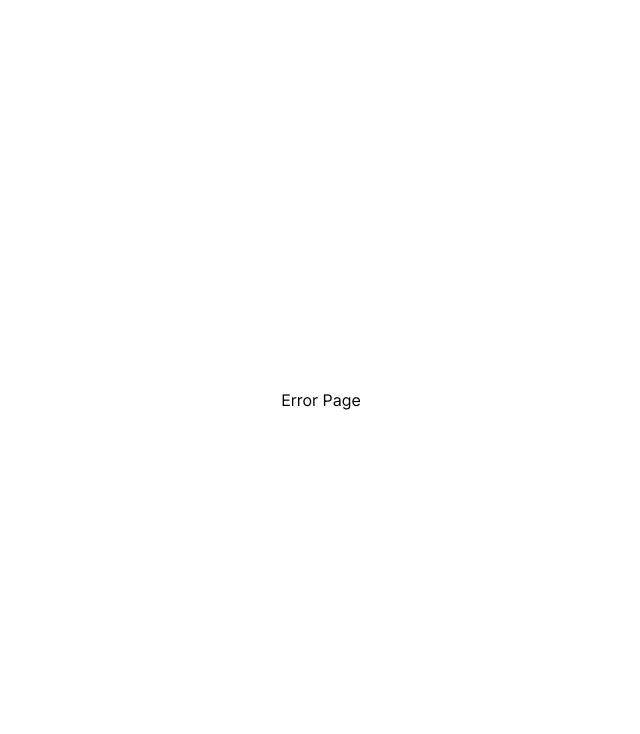
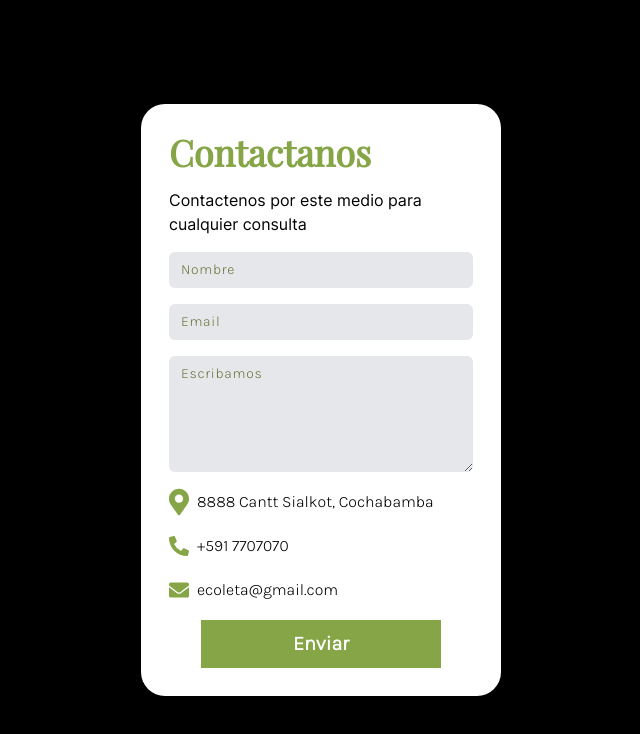
Before and after one commit to sbd0029992/ecolecta, a Next.js app: page /contact in a window 1280 px wide. Before the commit this address had no page. Shown: the top 734 px of the page, without its empty margins (319-959 px from the left). Built offline with nearby package versions, Linux system fonts and the light colour scheme.

Commit message:
feat(contact): movile view done

```diff
--- /dev/null
+++ b/src/components/TextArea.js
@@ -0,0 +1,33 @@
+import { useState } from 'react';
+
+function TextareaConContador(props) {
+  const { maxCaracteres } = props;
+  const [numCaracteres, setNumCaracteres] = useState(0);
+
+  const handleChange = (event) => {
+    const texto = event.target.value;
+    setNumCaracteres(texto.length);
+  };
+
+  const contadorClassName = numCaracteres > maxCaracteres ? 'text-red-500' : '';
+
+  return (
+    <div className='flex flex-col'>
+      <textarea
+        className='rounded-md border-0 bg-gray-200 text-sm placeholder-secondary placeholder:tracking-wider'
+        name='escribe'
+        id='escribe'
+        cols='20'
+        rows='5'
+        maxLength={maxCaracteres}
+        placeholder='Escribamos'
+        onChange={handleChange}
+      ></textarea>
+      <span
+        className={`absolute bottom-0 right-0 ${contadorClassName}`}
+      >{`${numCaracteres}/${maxCaracteres}`}</span>
+    </div>
+  );
+}
+
+export default TextareaConContador;
--- /dev/null
+++ b/src/pages/contact.js
@@ -0,0 +1,59 @@
+import React from 'react';
+//import icon location react-icons
+import { FaMapMarkerAlt } from 'react-icons/fa';
+//import icon phohet react-icons
+import { FaPhoneAlt } from 'react-icons/fa';
+//import icon email react-icons
+import { FaEnvelope } from 'react-icons/fa';
+
+function Contact() {
+  return (
+    <div className='mainDiv'>
+      <div className='containerContact'>
+        <h1 className=' text-primary'>Contactanos</h1>
+        <p>Contactenos por este medio para cualquier consulta </p>
+        <form action='post' className='formContact'>
+          <input
+            className='rounded-md border-0 bg-gray-200 text-sm placeholder-secondary placeholder:tracking-wider'
+            type='text'
+            placeholder='Nombre'
+          />
+          <input
+            className='rounded-md border-0 bg-gray-200 text-sm placeholder-secondary placeholder:tracking-wider'
+            type='email'
+            name='email'
+            id='email'
+            placeholder='Email'
+          />
+          <textarea
+            className='rounded-md border-0 bg-gray-200  text-sm placeholder-secondary placeholder:tracking-wider'
+            name='escribe'
+            id='escribe'
+            cols='20'
+            rows='5'
+            placeholder='Escribamos'
+          ></textarea>
+          <div className='flex items-center'>
+            <FaMapMarkerAlt className='h-7 w-5 text-primary' />
+            <p className='ml-2'>8888 Cantt Sialkot, Cochabamba</p>
+          </div>
+          <div className='flex items-center'>
+            <FaPhoneAlt className='h-7 w-5 text-primary' />
+            <p className='ml-2'>+591 7707070</p>
+          </div>
+          <div className='flex items-center'>
+            <FaEnvelope className='h-7 w-5 text-primary' />
+            <p className='ml-2'>ecoleta@gmail.com</p>
+          </div>
+          <div className='flex justify-center'>
+            <button className='h-12 w-60 bg-primary text-xl font-semibold text-white'>
+              Enviar
+            </button>
+          </div>
+        </form>
+      </div>
+    </div>
+  );
+}
+
+export default Contact;
--- a/src/styles/globals.css
+++ b/src/styles/globals.css
@@ -34,6 +34,24 @@
   }
   label {
     @apply tracking-widest;
+  }
+}
+
+@layer mainDiv {
+  .mainDiv {
+    @apply flex h-screen w-screen items-center justify-center bg-black;
+  }
+}
+
+@layer containerContact {
+  .containerContact {
+    @apply flex h-fit w-[360px] flex-col gap-4 rounded-3xl bg-white p-7;
+  }
+}
+
+@layer formContact {
+  .formContact {
+    @apply flex flex-col gap-4 font-secondary;
   }
 }
 
--- a/tailwind.config.js
+++ b/tailwind.config.js
@@ -12,19 +12,10 @@ module.exports = {
         title: ['Playfair Display', ...fontFamily.serif],
       },
       colors: {
-        primary: {
-          // Customize it on globals.css :root
-          50: 'rgb(var(--tw-color-primary-50) / <alpha-value>)',
-          100: 'rgb(var(--tw-color-primary-100) / <alpha-value>)',
-          200: 'rgb(var(--tw-color-primary-200) / <alpha-value>)',
-          300: 'rgb(var(--tw-color-primary-300) / <alpha-value>)',
-          400: 'rgb(var(--tw-color-primary-400) / <alpha-value>)',
-          500: 'rgb(var(--tw-color-primary-500) / <alpha-value>)',
-          600: 'rgb(var(--tw-color-primary-600) / <alpha-value>)',
-          700: 'rgb(var(--tw-color-primary-700) / <alpha-value>)',
-          800: 'rgb(var(--tw-color-primary-800) / <alpha-value>)',
-          900: 'rgb(var(--tw-color-primary-900) / <alpha-value>)',
-        },
+        primary: '#85A547',
+        secondary: '#6B773D',
+        tertiary: '#2D2F19',
+        subtitle: '#4A4A4A',
         dark: '#222222',
       },
       keyframes: {
```
